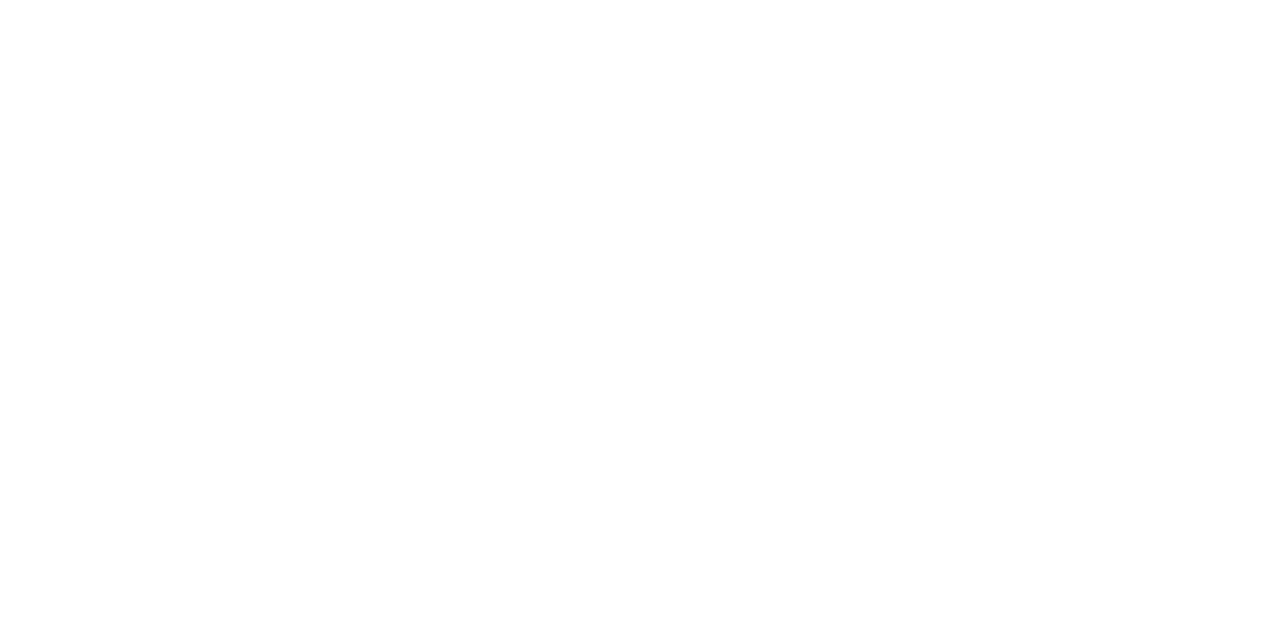
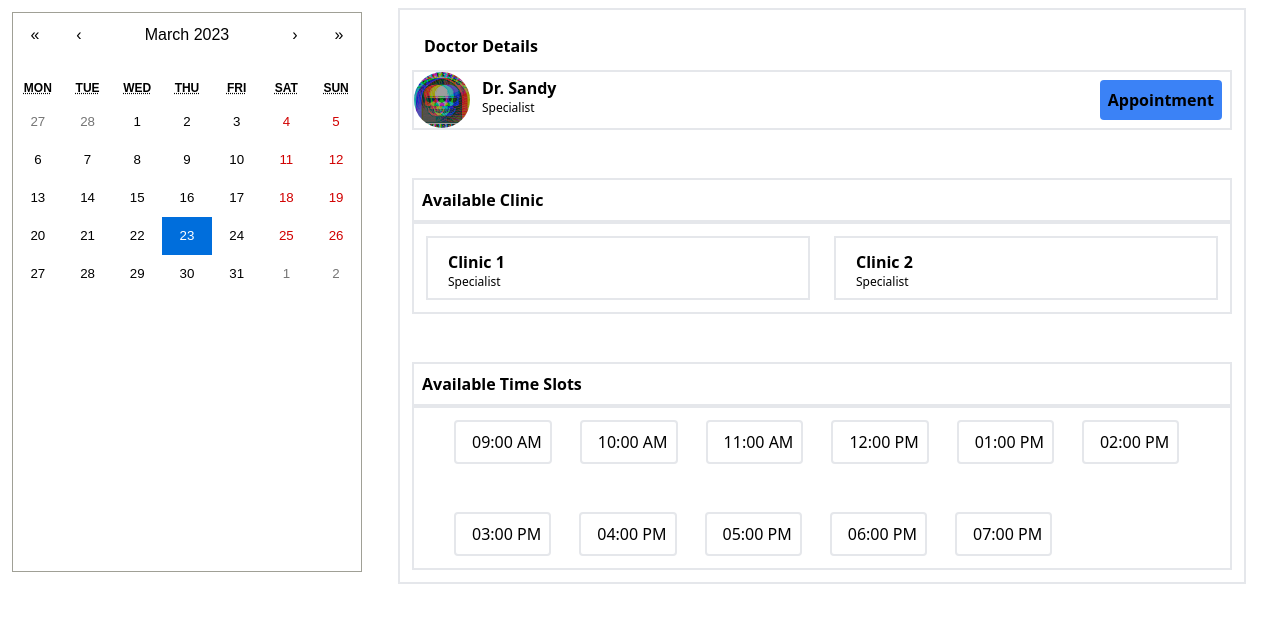
Before and after one commit to RaviNPanda/Healthcare_Website, a React (Vite) app in the folder client/: page /Cal in a window 1280 px wide. Before the commit this address had no page. Shown: the top 622 px of the page. Built offline with nearby package versions, Linux system fonts and the light colour scheme.

Commit message:
Appoinment page Done

```diff
--- a/client/src/App.jsx
+++ b/client/src/App.jsx
@@ -2,9 +2,9 @@
 import Landing from './pages/Landing';
 import Land from './pages/land'
 import Register from './pages/Register';
+import Cal from './pages/Cal'
+import {BrowserRouter, Route, Routes} from 'react-router-dom';
 
-
-import {BrowserRouter, Route, Routes} from 'react-router-dom';
 function App() {
   return (
     <div>
@@ -12,6 +12,7 @@
         <Route path="/" element={<Landing />}/>
         <Route path="/Register" element={<Register />}/>
         <Route path="/Home" element={<Land />}/>
+        <Route path="/Cal" element={<Cal/>}/>
       </Routes>
 
 
--- /dev/null
+++ b/client/src/pages/Cal.jsx
@@ -0,0 +1,122 @@
+import React, { useState } from "react";
+import Calendar from "react-calendar";
+import "react-calendar/dist/Calendar.css";
+import Photo from "../Images/tp.png";
+
+function Cal() {
+  const [value, onChange] = useState(new Date());
+  const [selectedOption, setSelectedOption] = useState("");
+  const [selectedOption1, setSelectedOption1] = useState("");
+  const l='block m-3 text-black p-2 w-96 cursor-pointer transition duration-200 ease-in-out bg-transparent hover:bg-blue-300 border-2'
+  const s='block m-3 text-black p-2  cursor-pointer transition duration-200 ease-in-out bg-transparent hover:bg-blue-300 rounded w-35 border-2 ml-4'
+  const p='bg-blue-500 text-white p-2 m-3 rounded w-35 border-2 ml-4'
+  const handleOptionChange = (event) => {
+    const selectedValue = event.target.value;
+    setSelectedOption(selectedValue);
+  };
+  const handleOptionChange1 = (event) => {
+    const selectedValue1 = event.target.value;
+    setSelectedOption1(selectedValue1);
+  };
+  return (
+    <div className="flex">
+      <div className="flex m-3">
+        <Calendar className=" " onChange={onChange} value={value} />
+      </div>
+      <div className="ml-6 p-3 mt-2 border-spacing-1 border-2 ">
+      <div className="m-3 font-bold">
+        <h4 >Doctor Details</h4>
+        </div>
+        <div className=" flex justify-between border-2">
+          <div className="flex w-72 ">
+            <div>
+              <img className="rounded-full w-14 h-14" src={Photo} alt="" />
+            </div>
+            <div>
+              <p className="m-3 mb-0 mt-1 font-bold">Dr. Sandy</p>
+              <p className=" ml-3 mt-0 text-xs">Specialist</p>
+            </div>
+          </div>
+          <div className="-w-96 ml-96 ">
+            <button className="content-end m-2 bg-blue-500 p-2 font-bold rounded ">Appointment</button>
+          </div>
+        </div><br /><br />
+        <div className="m=3 p-2 border-2 font-bold">
+          <p>Available Clinic</p>
+        </div>
+        <div className="flex flex-row border-2">
+      <label  className={selectedOption === "Option 1" ?  "bg-blue-500 text-white p-2 m-2 w-96 border-2" : l}>
+        <input className="hidden" type="radio" name="options" value="Option 1" checked={selectedOption === "Option 1"} onChange={handleOptionChange} />
+        <p className="m-3 mb-0 mt-1 font-bold">Clinic 1</p>
+              <p className=" ml-3 mt-0 text-xs">Specialist</p>
+      </label>
+      <label  className={selectedOption === "Option 2" ?  "bg-blue-500 text-white p-2 m-2 w-96 border-2" : l}>
+        <input className="hidden" type="radio" name="options" value="Option 2" checked={selectedOption === "Option 2"} onChange={handleOptionChange} />
+        <p className="m-3 mb-0 mt-1 font-bold">Clinic 2</p>
+              <p className=" ml-3 mt-0 text-xs">Specialist</p>
+      </label>
+      {/* <label className={selectedOption === "Option 3" ? "bg-gray-800 text-white p-2" : l}>
+        <input className="hidden" type="radio" name="options" value="Option 3" checked={selectedOption === "Option 3"} onChange={handleOptionChange} />
+        <span className="ml-2">Option 3</span>
+      </label> */}
+    </div>
+    <br /><br />
+        <div className="m=3 p-2 border-2 font-bold">
+          <p>Available Time Slots</p>
+        </div>
+        <div className=" border-2">
+        <div className="flex flex-row content-center pl-6">
+        <label className={selectedOption1 === "Option 3" ? p : s}>
+        <input className="hidden" type="radio" name="options" value="Option 3" checked={selectedOption1 === "Option 3"} onChange={handleOptionChange1} />
+        <span className="ml-2">09:00 AM</span>
+      </label>
+      <label className={selectedOption1 === "Option 4" ? p : s}>
+        <input className="hidden" type="radio" name="options" value="Option 4" checked={selectedOption1 === "Option 4"} onChange={handleOptionChange1} />
+        <span className="ml-2">10:00 AM</span>
+      </label>
+      <label className={selectedOption1 === "Option 5" ? p : s}>
+        <input className="hidden" type="radio" name="options" value="Option 5" checked={selectedOption1 === "Option 5"} onChange={handleOptionChange1} />
+        <span className="ml-2">11:00 AM</span>
+      </label>
+      <label className={selectedOption1 === "Option 6" ? p : s}>
+        <input className="hidden" type="radio" name="options" value="Option 6" checked={selectedOption1 === "Option 6"} onChange={handleOptionChange1} />
+        <span className="ml-2">12:00 PM</span>
+      </label>
+      <label className={selectedOption1 === "Option 7" ? p : s}>
+        <input className="hidden" type="radio" name="options" value="Option 7" checked={selectedOption1 === "Option 7"} onChange={handleOptionChange1} />
+        <span className="ml-2">01:00 PM</span>
+      </label>
+      <label className={selectedOption1 === "Option 8" ? p : s}>
+        <input className="hidden" type="radio" name="options" value="Option 8" checked={selectedOption1 === "Option 8"} onChange={handleOptionChange1} />
+        <span className="ml-2">02:00 PM</span>
+      </label>
+    </div><br />
+    <div className="flex flex-row  content-center pl-6">
+        <label className={selectedOption1 === "Option 1" ? p : s}>
+        <input className="hidden" type="radio" name="options" value="Option 1" checked={selectedOption1 === "Option 1"} onChange={handleOptionChange1} />
+        <span className="ml-2">03:00 PM</span>
+      </label>
+      <label className={selectedOption1 === "Option 2" ? p : s}>
+        <input className="hidden" type="radio" name="options" value="Option 2" checked={selectedOption1 === "Option 2"} onChange={handleOptionChange1} />
+        <span className="ml-2">04:00 PM</span>
+      </label>
+      <label className={selectedOption1 === "Option 9" ? p : s}>
+        <input className="hidden" type="radio" name="options" value="Option 9" checked={selectedOption1 === "Option 9"} onChange={handleOptionChange1} />
+        <span className="ml-2">05:00 PM</span>
+      </label>
+      <label className={selectedOption1 === "Option 10" ? p : s}>
+        <input className="hidden" type="radio" name="options" value="Option 10" checked={selectedOption1 === "Option 10"} onChange={handleOptionChange1} />
+        <span className="ml-2">06:00 PM</span>
+      </label>
+      <label className={selectedOption1 === "Option 11" ? p : s}>
+        <input className="hidden" type="radio" name="options" value="Option 11" checked={selectedOption1 === "Option 11"} onChange={handleOptionChange1} />
+        <span className="ml-2">07:00 PM</span>
+      </label>
+
+    </div>
+    </div>
+      </div>
+    </div>
+  );
+}
+export default Cal;
```
Also changed, not shown: client/src/Images/tp.png (added).
